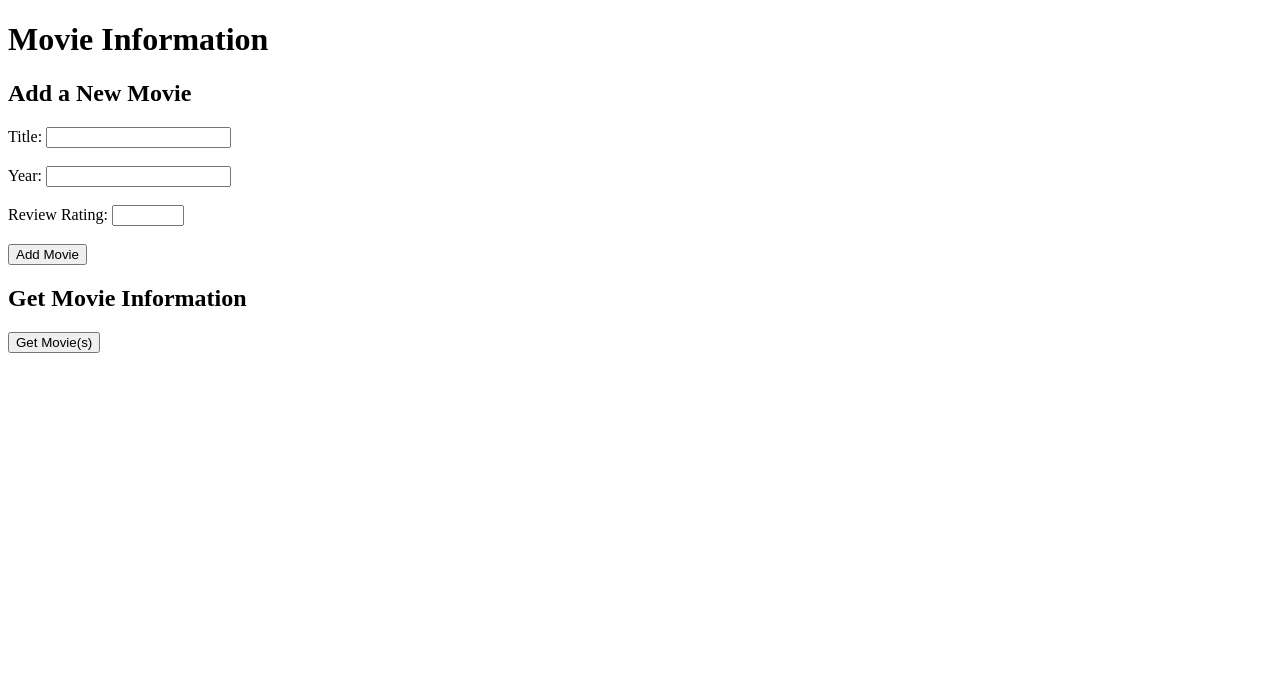
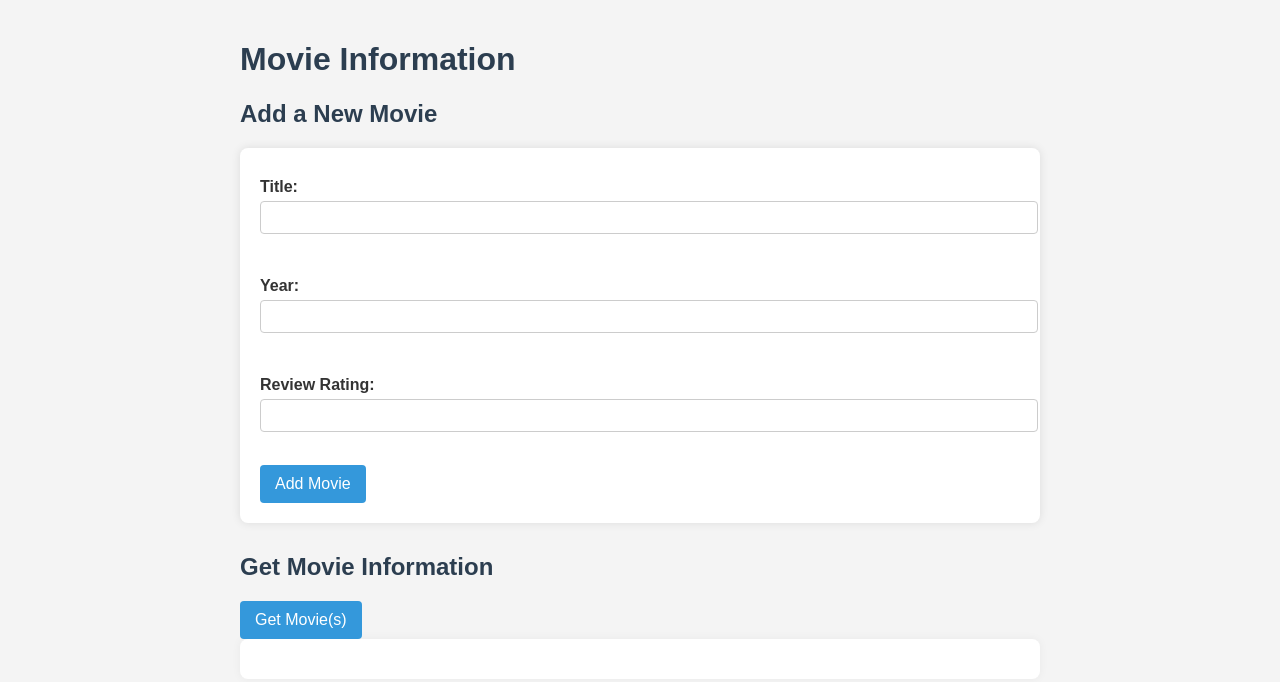
Before and after one commit to tatoliop/classes-data-stores-workshop, a plain HTML site: page web/index.html in a window 1280 px wide. Drawn offline with Linux system fonts and the light colour scheme.

Commit message:
Added css

```diff
--- a/web/index.html
+++ b/web/index.html
@@ -3,6 +3,7 @@
 <head>
     <meta charset="UTF-8">
     <meta name="viewport" content="width=device-width, initial-scale=1.0">
+    <link rel="stylesheet" href="style.css">
     <title>Movie Fetcher</title>
 </head>
 <body>
--- /dev/null
+++ b/web/style.css
@@ -0,0 +1,65 @@
+/* style.css */
+
+body {
+    font-family: Arial, sans-serif;
+    background-color: #f4f4f4;
+    color: #333;
+    padding: 20px;
+    max-width: 800px;
+    margin: auto;
+}
+
+h1, h2 {
+    color: #2c3e50;
+}
+
+form {
+    background: #fff;
+    padding: 20px;
+    border-radius: 8px;
+    box-shadow: 0 0 10px rgba(0, 0, 0, 0.1);
+    margin-bottom: 30px;
+}
+
+label {
+    display: block;
+    margin-top: 10px;
+    font-weight: bold;
+}
+
+input[type="text"],
+input[type="number"] {
+    width: 100%;
+    padding: 8px;
+    margin-top: 5px;
+    margin-bottom: 15px;
+    border: 1px solid #ccc;
+    border-radius: 4px;
+}
+
+button {
+    background-color: #3498db;
+    color: white;
+    border: none;
+    padding: 10px 15px;
+    border-radius: 4px;
+    cursor: pointer;
+    font-size: 16px;
+}
+
+button:hover {
+    background-color: #2980b9;
+}
+
+#movieDetails {
+    background-color: #fff;
+    padding: 20px;
+    border-radius: 8px;
+    box-shadow: 0 0 10px rgba(0, 0, 0, 0.05);
+}
+
+#movieDetails div {
+    margin-bottom: 15px;
+    border-bottom: 1px solid #eee;
+    padding-bottom: 10px;
+}
```
